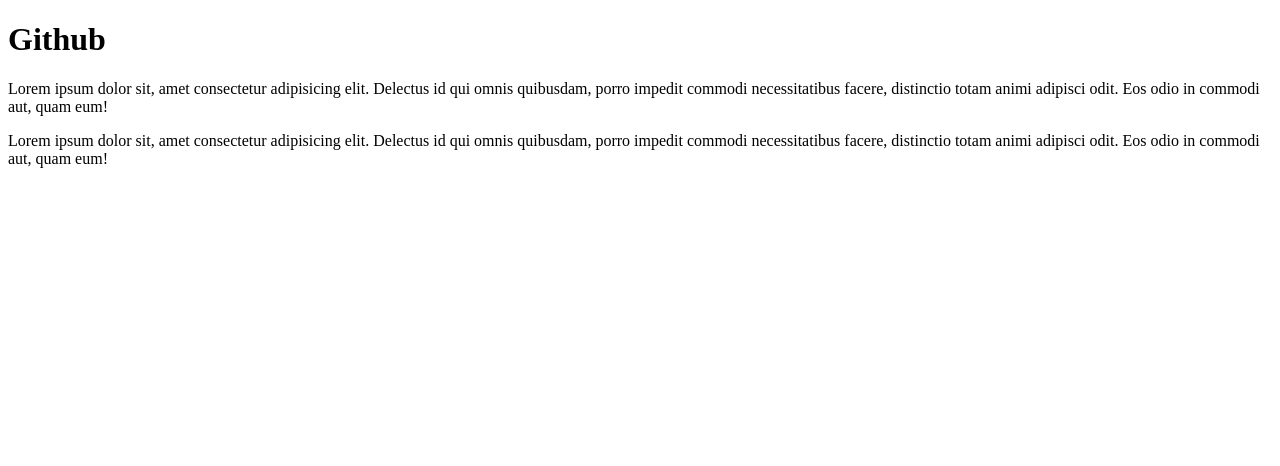
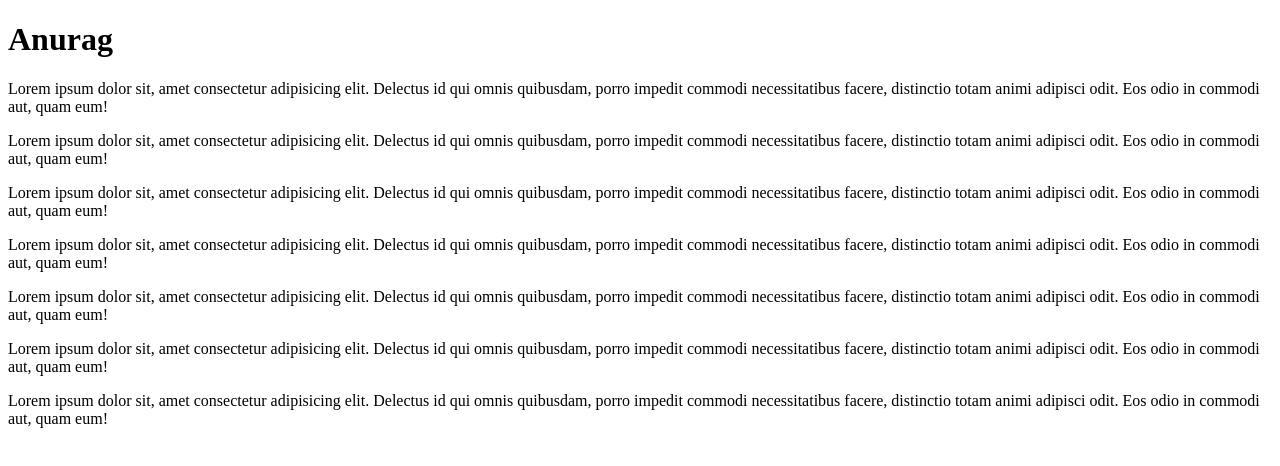
Before and after one commit to Anuragkushwah21/github, a plain HTML site: page index.html in a window 1280 px wide. Drawn offline with Linux system fonts and the light colour scheme.

Commit message:
first push from anurag branch

```diff
--- a/index.html
+++ b/index.html
@@ -7,8 +7,8 @@
     <title>Document</title>
 </head>
 <body>
-    <h1>Github</h1>
+    <h1>Anurag </h1>
     <p>Lorem ipsum dolor sit, amet consectetur adipisicing elit. Delectus id qui omnis quibusdam, porro impedit commodi necessitatibus facere, distinctio totam animi adipisci odit. Eos odio in commodi aut, quam eum!</p>
-    <p>Lorem ipsum dolor sit, amet consectetur adipisicing elit. Delectus id qui omnis quibusdam, porro impedit commodi necessitatibus facere, distinctio totam animi adipisci odit. Eos odio in commodi aut, quam eum!</p>
+    <p>Lorem ipsum dolor sit, amet consectetur adipisicing elit. Delectus id qui omnis quibusdam, porro impedit commodi necessitatibus facere, distinctio totam animi adipisci odit. Eos odio in commodi aut, quam eum!</p>   <p>Lorem ipsum dolor sit, amet consectetur adipisicing elit. Delectus id qui omnis quibusdam, porro impedit commodi necessitatibus facere, distinctio totam animi adipisci odit. Eos odio in commodi aut, quam eum!</p>   <p>Lorem ipsum dolor sit, amet consectetur adipisicing elit. Delectus id qui omnis quibusdam, porro impedit commodi necessitatibus facere, distinctio totam animi adipisci odit. Eos odio in commodi aut, quam eum!</p>   <p>Lorem ipsum dolor sit, amet consectetur adipisicing elit. Delectus id qui omnis quibusdam, porro impedit commodi necessitatibus facere, distinctio totam animi adipisci odit. Eos odio in commodi aut, quam eum!</p>   <p>Lorem ipsum dolor sit, amet consectetur adipisicing elit. Delectus id qui omnis quibusdam, porro impedit commodi necessitatibus facere, distinctio totam animi adipisci odit. Eos odio in commodi aut, quam eum!</p>   <p>Lorem ipsum dolor sit, amet consectetur adipisicing elit. Delectus id qui omnis quibusdam, porro impedit commodi necessitatibus facere, distinctio totam animi adipisci odit. Eos odio in commodi aut, quam eum!</p>
 </body>
 </html>
```
